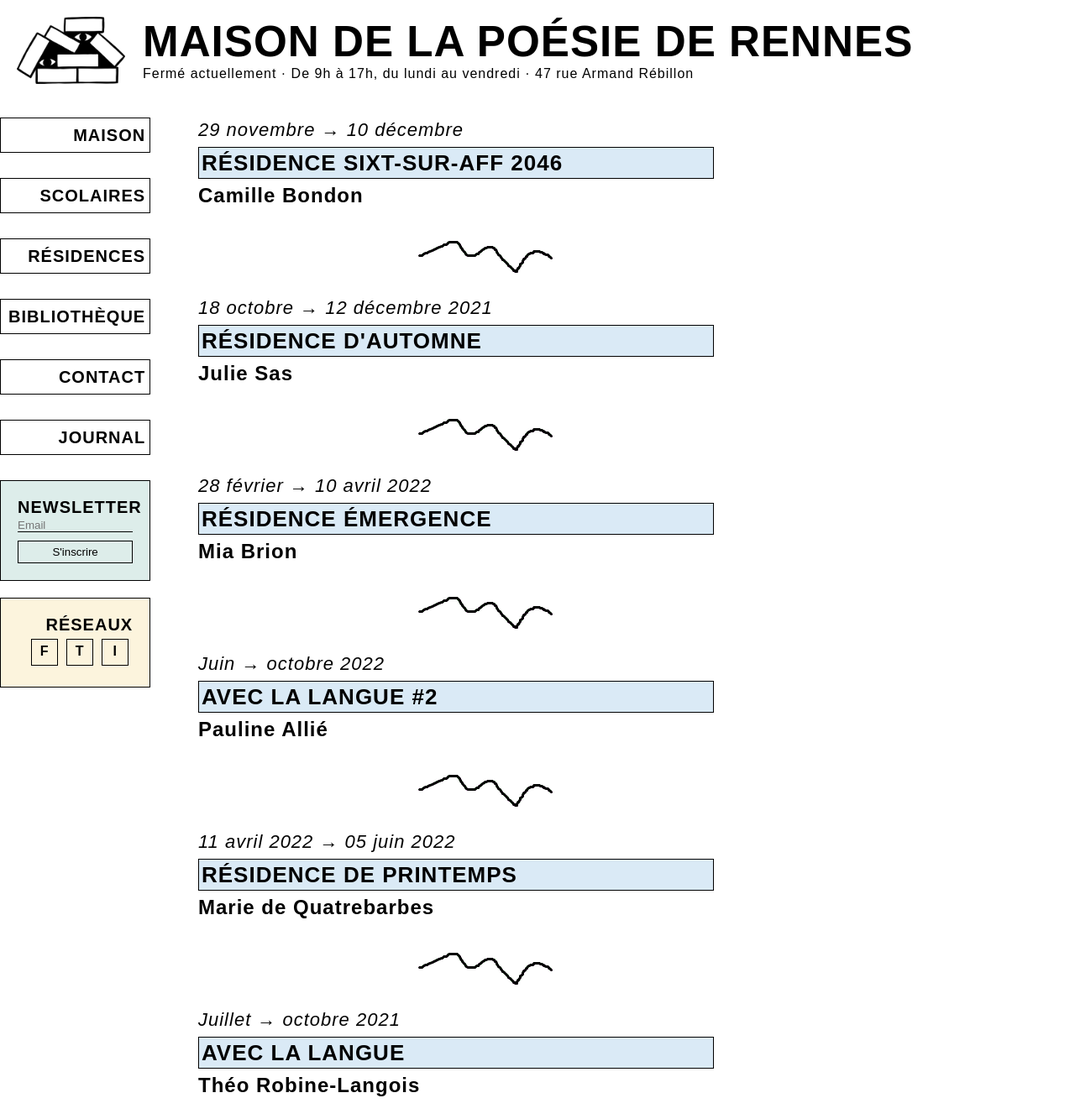
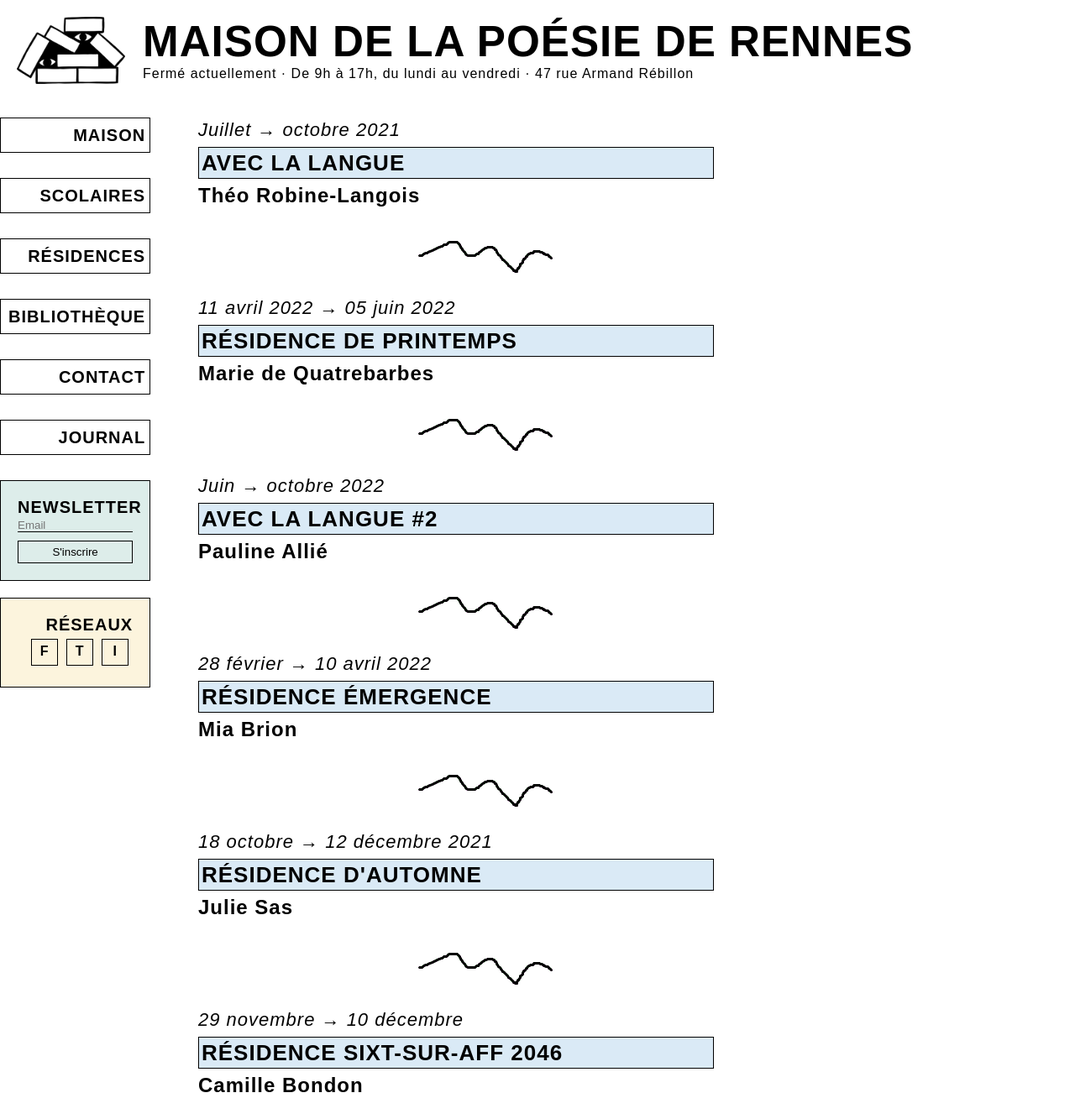
Before and after one commit to PQuod/MaisondelaPoesiedeRennes, a Jekyll site: the page built from _category/residence.md, in a window 1280 px wide. Shown: the whole page at 84% size. Built offline with Jekyll 4.4.1, drawn with Linux system fonts in a browser that asks for light colours; some web fonts are replaced; a script that is not in the unit is left out.

Commit message:
Update category.html

```diff
--- a/_layouts/category.html
+++ b/_layouts/category.html
@@ -3,7 +3,9 @@
 ---
 <div class="evenements">
   <ul class="liste-posts">
-    {% for post in site.categories[page.tag] %}
+    {% if page.tag %}
+    {% assign sorted = site.categories[page.tag] | sort: reverse %}
+    {% for post in sorted %}
         <li>
           <div class="event_dates">
             <p class="event_type">{% if post.type %}{{post.type}} &middot; {% endif %}{{post.dates_publiees}}</p>
@@ -19,5 +21,6 @@
         </li>
 <img class="ptte-ligne" src="/imgs/ptte-ligne.gif"/>
     {% endfor %}
+    {% endif %}
     </ul>
 </div>
```
